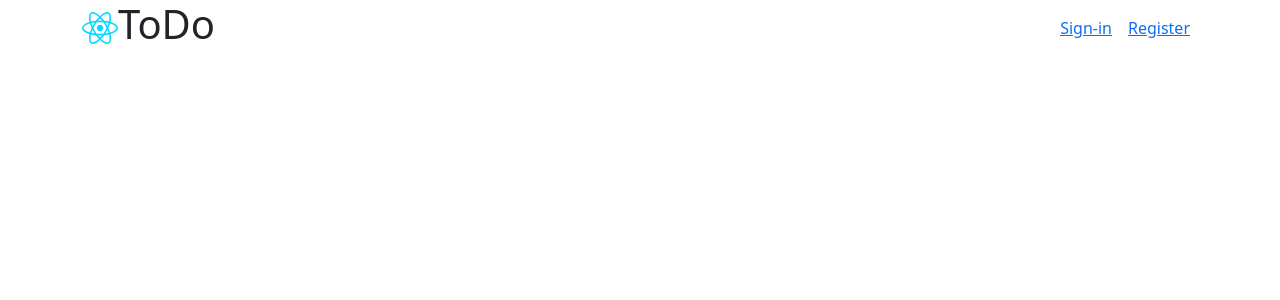
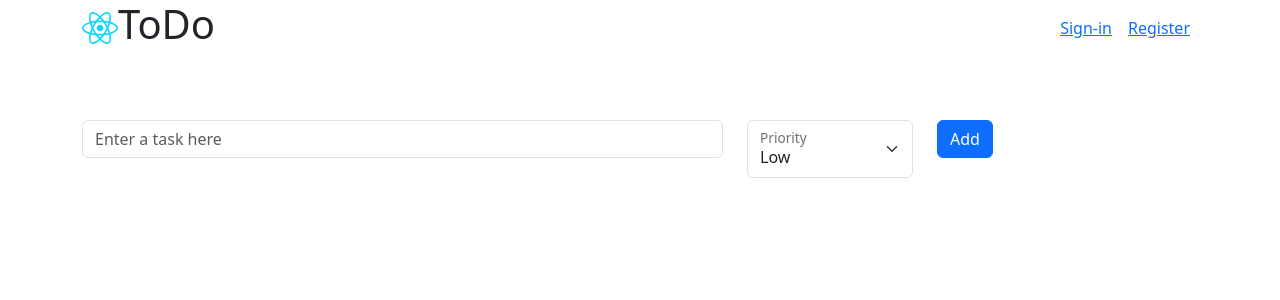
Before and after one commit to colemanmatey/playground, a React (Vite) app in the folder todo-app/frontend/: page / in a window 1280 px wide. Shown: the top 300 px of the page. Built offline with nearby package versions, Linux system fonts and the light colour scheme.

Commit message:
Create TaskForm component to add a new task

```diff
--- a/todo-app/frontend/src/App.jsx
+++ b/todo-app/frontend/src/App.jsx
@@ -1,11 +1,13 @@
 import 'bootstrap/dist/css/bootstrap.min.css'
 import './App.css'
 import Header from "./components/Header"
+import Main from "./components/Main"
 
 function App() {
   return (
     <div className='container'>
       <Header />
+      <Main />
     </div>
   )
 }
--- a/todo-app/frontend/src/components/Header.jsx
+++ b/todo-app/frontend/src/components/Header.jsx
@@ -4,7 +4,7 @@ import Navbar from '../components/Navbar'
 function Header() {
 
     return (
-        <header className="d-flex justify-content-between align-items-center">
+        <header className="header d-flex justify-content-between align-items-center">
             <Logo />
             <Navbar />
         </header>
--- a/todo-app/frontend/src/components/Logo.jsx
+++ b/todo-app/frontend/src/components/Logo.jsx
@@ -4,7 +4,7 @@ function Logo() {
     return (
         <div className='d-flex'>
             <img src={ logo } alt="logo" />
-            <h1>ToDo</h1>
+            <h1 className="display-6">ToDo</h1>
         </div>
     )
 }
--- /dev/null
+++ b/todo-app/frontend/src/components/Main.jsx
@@ -0,0 +1,11 @@
+import TaskForm from "./TaskForm"
+
+function Main() {
+    return (
+        <div className="main">
+            <TaskForm />
+        </div>
+    )
+}
+
+export default Main
--- /dev/null
+++ b/todo-app/frontend/src/components/TaskForm.jsx
@@ -0,0 +1,50 @@
+function TaskForm() {
+
+    const submit = async (formData) => {
+        const title = formData.get("title");
+        const priority = formData.get("priority");
+        const data = { title, priority }
+
+        try {
+            const response = await fetch(`${import.meta.env.VITE_API_URL}/api/tasks`, {
+                method: "POST",
+                headers: {
+                    "Content-Type": "application/json",
+                },
+                body: JSON.stringify(data)
+            });
+
+            if (!response.ok) {
+                throw new Error(`HTTP error! status: ${response.status}`);
+            }
+            console.log(await response.json());
+        } catch (error) {
+            console.error("An error occurred", error);
+        }
+    }
+
+    return (
+        <form action={ submit } className="my-5 py-3">
+            <div className="row">
+                <div className="col-lg-7 col-md-7">
+                    <input type="text" className="form-control" name="title" placeholder="Enter a task here" />
+                </div>
+                <div className="col-lg-2 col-md-2">
+                    <div className="form-floating">
+                        <select className="form-select" id="floatingSelect" name="priority" aria-label="Floating label select example">
+                            <option value="low">Low</option>
+                            <option value="medium">Medium</option>
+                            <option value="high">High</option>
+                        </select>
+                        <label htmlFor="floatingSelect">Priority</label>
+                    </div>
+                </div>
+                <div className="col-lg-2 col-md-2">
+                    <button className="btn btn-primary" type="submit">Add</button>
+                </div>
+            </div>
+        </form>
+    )
+}
+
+export default TaskForm
```
Also changed, not shown: 1 other file (tests, documents, lock files or other folders).
